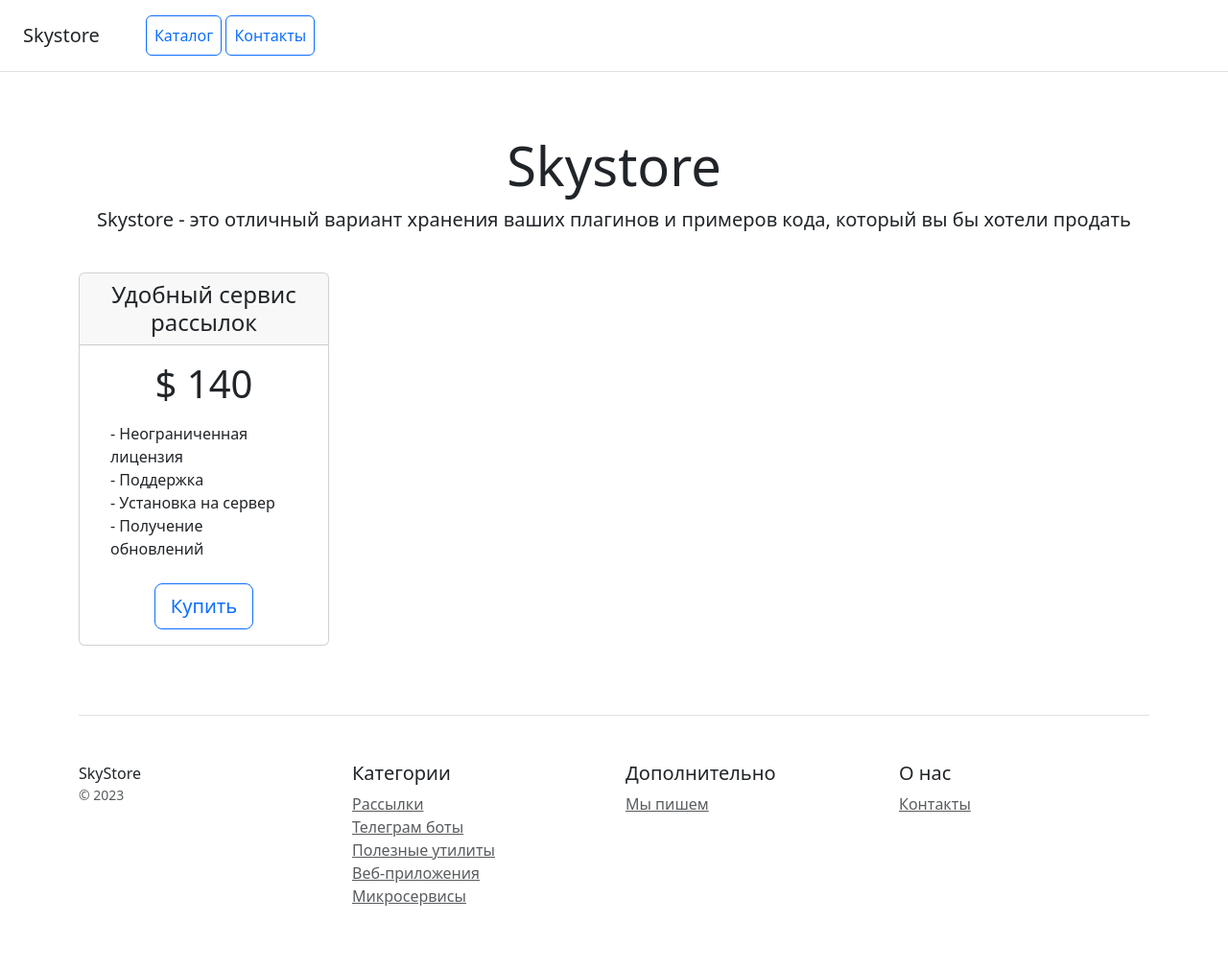
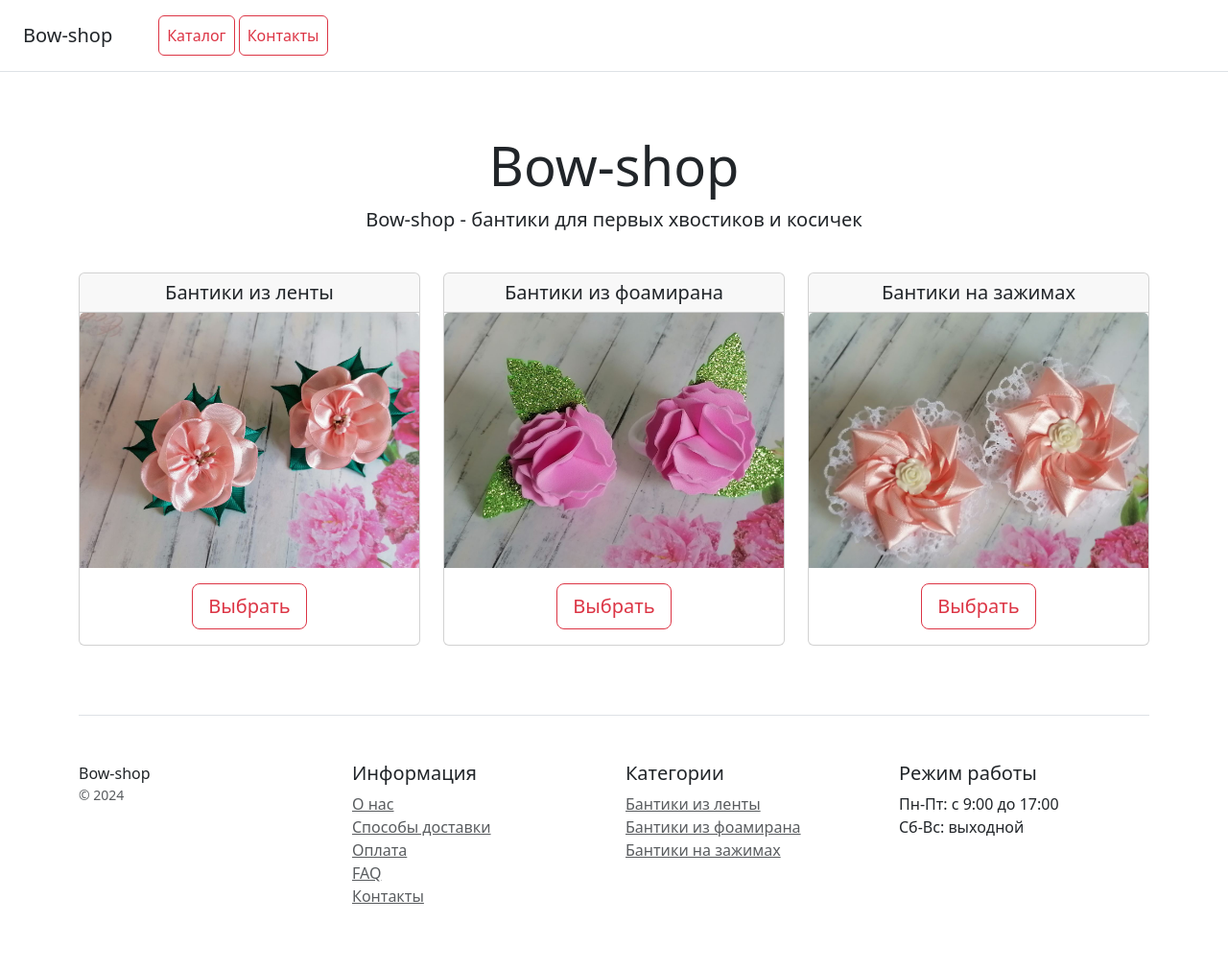
Before and after one commit to MarinaKrasnoruzhskaya/django_shop, a Django app: page / in a window 1280 px wide. Shown: the whole page at 96% size. Run offline with Django 5.2, Linux system fonts and the light colour scheme; some libraries are stand-ins or nearby versions.

Commit message:
update templates

```diff
--- a/catalog/templates/home.html
+++ b/catalog/templates/home.html
@@ -3,40 +3,56 @@
 <head>
     <meta charset="utf-8">
     <meta name="viewport" content="width=device-width, initial-scale=1">
-    <title>Skystore</title>
-    <link href="https://cdn.jsdelivr.net/npm/bootstrap@5.3.2/dist/css/bootstrap.min.css" rel="stylesheet" integrity="sha384-T3c6CoIi6uLrA9TneNEoa7RxnatzjcDSCmG1MXxSR1GAsXEV/Dwwykc2MPK8M2HN" crossorigin="anonymous">
+    <title>Bow-shop</title>
+    <link href="https://cdn.jsdelivr.net/npm/bootstrap@5.3.2/dist/css/bootstrap.min.css" rel="stylesheet"
+          integrity="sha384-T3c6CoIi6uLrA9TneNEoa7RxnatzjcDSCmG1MXxSR1GAsXEV/Dwwykc2MPK8M2HN" crossorigin="anonymous">
 </head>
 <body>
 <div class="d-flex flex-column flex-md-row align-items-center p-3 px-md-4 mb-3 bg-white border-bottom box-shadow">
-    <h5 class="my-0 mr-md-auto font-weight-normal">Skystore</h5>
+    <h5 class="my-0 mr-md-auto font-weight-normal">Bow-shop</h5>
     <nav class="ms-5">
-        <a class="p-2 btn btn-outline-primary" href="/">Каталог</a>
-        <a class="p-2 btn btn-outline-primary" href="/contacts/">Контакты</a>
+        <a class="p-2 btn btn-outline-danger" href="/">Каталог</a>
+        <a class="p-2 btn btn-outline-danger" href="/contacts/">Контакты</a>
     </nav>
 </div>
 
 <div class="pricing-header px-3 py-3 pt-md-5 pb-md-4 mx-auto text-center">
-    <h1 class="display-4">Skystore</h1>
-    <p class="lead">Skystore - это отличный вариант хранения ваших плагинов и примеров кода, который вы бы хотели
-        продать</p>
+    <h1 class="display-4">Bow-shop</h1>
+    <p class="lead">Bow-shop - бантики для первых хвостиков и косичек</p>
 </div>
 
 <div class="container">
     <div class="row text-center">
-        <div class="col-3">
+        <div class="col-4">
             <div class="card mb-4 box-shadow">
                 <div class="card-header">
-                    <h4 class="my-0 font-weight-normal">Удобный сервис рассылок</h4>
+                    <h5 class="my-0 font-weight-normal">Бантики из ленты</h5>
                 </div>
+                <img src="/static/images/1.jpg" class="card-img-top" alt="...">
                 <div class="card-body">
-                    <h1 class="card-title pricing-card-title">$ 140</h1>
-                    <ul class="list-unstyled mt-3 mb-4 text-start m-3">
-                        <li>- Неограниченная лицензия</li>
-                        <li>- Поддержка</li>
-                        <li>- Установка на сервер</li>
-                        <li>- Получение обновлений</li>
-                    </ul>
-                    <button type="button" class="btn btn-lg btn-block btn-outline-primary">Купить</button>
+                    <button type="button" class="btn btn-lg btn-block btn-outline-danger">Выбрать</button>
+                </div>
+            </div>
+        </div>
+        <div class="col-4">
+            <div class="card mb-4 box-shadow">
+                <div class="card-header">
+                    <h5 class="my-0 font-weight-normal">Бантики из фоамирана</h5>
+                </div>
+                <img src="/static/images/2.jpg" class="card-img-top" alt="...">
+                <div class="card-body">
+                    <button type="button" class="btn btn-lg btn-block btn-outline-danger">Выбрать</button>
+                </div>
+            </div>
+        </div>
+         <div class="col-4">
+            <div class="card mb-4 box-shadow">
+                <div class="card-header">
+                    <h5 class="my-0 font-weight-normal">Бантики на зажимах</h5>
+                </div>
+                <img src="/static/images/3.jpg" class="card-img-top" alt="...">
+                <div class="card-body">
+                    <button type="button" class="btn btn-lg btn-block btn-outline-danger">Выбрать</button>
                 </div>
             </div>
         </div>
@@ -44,36 +60,42 @@
 
     <footer class="pt-4 my-md-5 pt-md-5 border-top">
         <div class="row">
-            <div class="col-12 col-md">
-                SkyStore
-                <small class="d-block mb-3 text-muted">&copy; 2023</small>
+            <div class="col-6 col-md">
+                Bow-shop
+                <small class="d-block mb-3 text-muted">&copy; 2024</small>
+            </div>
+            <div class="col-6 col-md">
+                <h5>Информация</h5>
+                <ul class="list-unstyled text-small">
+                    <li><a class="text-muted" href="#">О нас</a></li>
+                    <li><a class="text-muted" href="#">Способы доставки</a></li>
+                    <li><a class="text-muted" href="#">Оплата</a></li>
+                    <li><a class="text-muted" href="#">FAQ</a></li>
+                    <li><a class="text-muted" href="/contacts/">Контакты</a></li>
+                </ul>
             </div>
             <div class="col-6 col-md">
                 <h5>Категории</h5>
                 <ul class="list-unstyled text-small">
-                    <li><a class="text-muted" href="#">Рассылки</a></li>
-                    <li><a class="text-muted" href="#">Телеграм боты</a></li>
-                    <li><a class="text-muted" href="#">Полезные утилиты</a></li>
-                    <li><a class="text-muted" href="#">Веб-приложения</a></li>
-                    <li><a class="text-muted" href="#">Микросервисы</a></li>
+                    <li><a class="text-muted" href="#">Бантики из ленты</a></li>
+                    <li><a class="text-muted" href="#">Бантики из фоамирана</a></li>
+                    <li><a class="text-muted" href="#">Бантики на зажимах</a></li>
                 </ul>
             </div>
             <div class="col-6 col-md">
-                <h5>Дополнительно</h5>
+                <h5>Режим работы</h5>
                 <ul class="list-unstyled text-small">
-                    <li><a class="text-muted" href="#">Мы пишем</a></li>
-                </ul>
-            </div>
-            <div class="col-6 col-md">
-                <h5>О нас</h5>
-                <ul class="list-unstyled text-small">
-                    <li><a class="text-muted" href="/contacts/">Контакты</a></li>
+                    <li>Пн-Пт: с 9:00 до 17:00</li>
+                    <li>Сб-Вс: выходной</li>
                 </ul>
             </div>
         </div>
     </footer>
 </div>
 
-<script src="https://cdn.jsdelivr.net/npm/bootstrap@5.3.2/dist/js/bootstrap.bundle.min.js" integrity="sha384-C6RzsynM9kWDrMNeT87bh95OGNyZPhcTNXj1NW7RuBCsyN/o0jlpcV8Qyq46cDfL" crossorigin="anonymous"></script>
+<script src="https://kit.fontawesome.com/f208797f1d.js" crossorigin="anonymous"></script>
+<script src="https://cdn.jsdelivr.net/npm/bootstrap@5.3.2/dist/js/bootstrap.bundle.min.js"
+        integrity="sha384-C6RzsynM9kWDrMNeT87bh95OGNyZPhcTNXj1NW7RuBCsyN/o0jlpcV8Qyq46cDfL"
+        crossorigin="anonymous"></script>
 </body>
 </html>
--- a/config/settings.py
+++ b/config/settings.py
@@ -119,6 +119,10 @@ USE_TZ = True
 
 STATIC_URL = 'static/'
 
+STATICFILES_DIRS = [
+    BASE_DIR / 'static'
+]
+
 # Default primary key field type
 # https://docs.djangoproject.com/en/5.0/ref/settings/#default-auto-field
 
```
Also changed, not shown: catalog/templates/contacts.html (+29 -26 lines), catalog/static/images/1.jpg (added), catalog/static/images/2.jpg (added), catalog/static/images/3.jpg (added).
